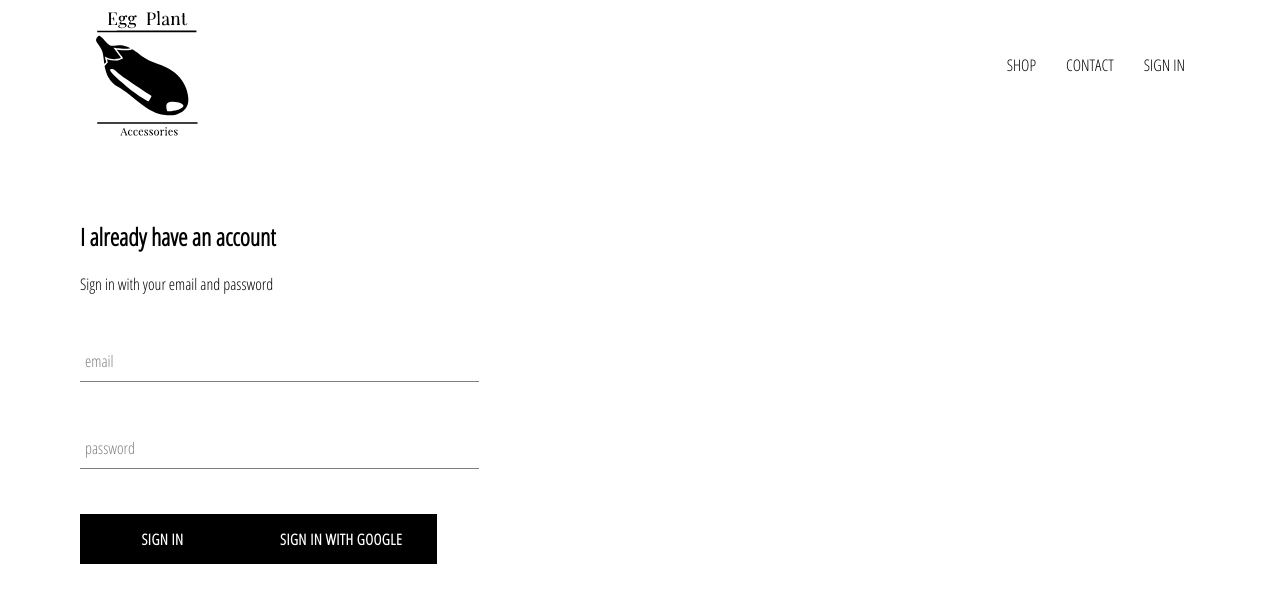
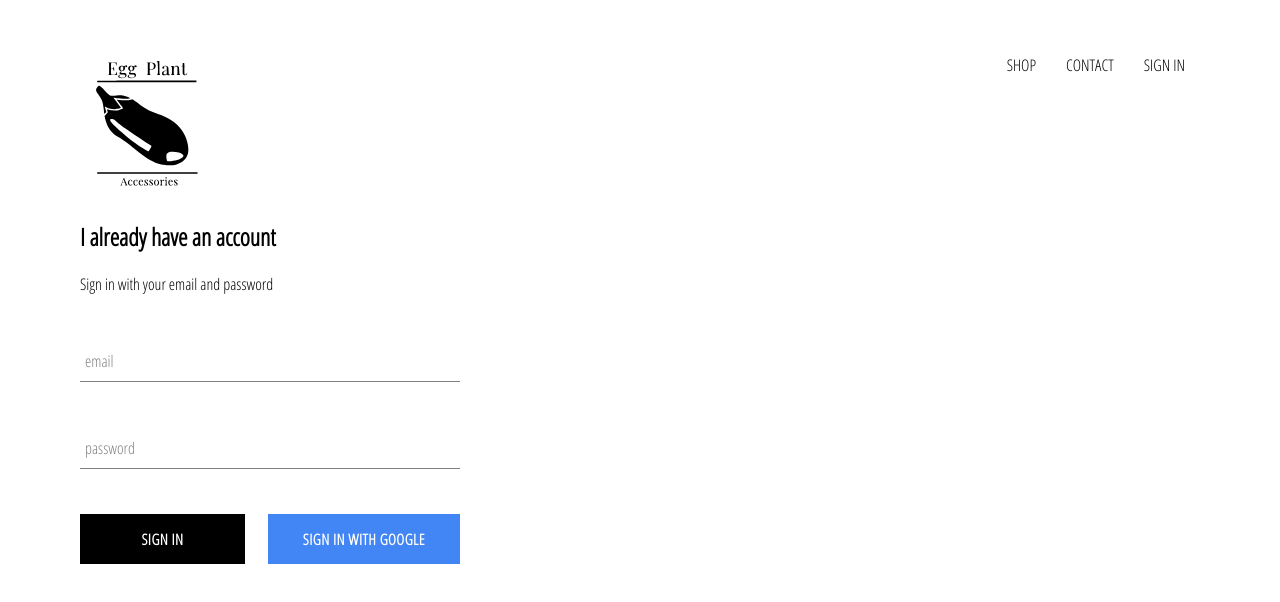
Before and after one commit to ipaullly/Dee-Accessories-React, a React app: page /signin in a window 1280 px wide. Shown: the top 602 px of the page. Built offline with nearby package versions, Linux system fonts and the light colour scheme; no server answers.

Commit message:
- Add firebase integration. - Add sign-in button for google sign in. - Add google sign-in styling.

```diff
--- a/src/App.js
+++ b/src/App.js
@@ -7,12 +7,34 @@ import HomePage from './pages/homepage/homepage.component';
 import ShopPage from './pages/shop-page/shop-page.component';
 import SignInSignUp from './pages/sign-in-sign-up-page/sign-in-sign-up.component';
 import Header from './components/header/header.component';
+import { auth } from './firebase/firebase.utils';
 
 class App extends Component {
+  constructor(props) {
+    super(props);
+
+    this.state = {
+      currentUser: null
+    };
+  }
+
+  unsubscribeFromAuth = null
+
+  componentDidMount() {
+    this.unsubscribeFromAuth = auth.onAuthStateChanged(user => {
+      this.setState({ currentUser: user });
+    });
+  }
+
+  componentWillUnmount() {
+    this.unsubscribeFromAuth();
+  }
+
   render() {
+    const { currentUser } = this.state;
     return (
       <div>
-        <Header />
+        <Header currentUser={currentUser}/>
         <Switch>
           <Route exact path='/' component={HomePage}/>
           <Route path='/shop' component={ShopPage}/>
--- a/src/components/custom-button/custom-button.component.jsx
+++ b/src/components/custom-button/custom-button.component.jsx
@@ -2,8 +2,8 @@ import React from 'react';
 
 import './custom-button.styles.scss';
 
-const CustomButton = ({ children, ...otherProps }) => (
-  <button className='custom-button' {...otherProps}>
+const CustomButton = ({ children, isGoogleSignIn, ...otherProps }) => (
+  <button className={`${isGoogleSignIn? 'google-sign-in': ''} custom-button`} {...otherProps}>
     {children}
   </button>
 )
--- a/src/components/custom-button/custom-button.styles.scss
+++ b/src/components/custom-button/custom-button.styles.scss
@@ -19,4 +19,14 @@
     color: black;
     border: 1px solid black;
   }
+
+  &.google-sign-in {
+    background-color: #4285f4;
+    color: white;
+
+    &:hover {
+      background-color: #357ae8;
+      border: none;
+    }
+  }
 }
--- a/src/components/header/header.component.jsx
+++ b/src/components/header/header.component.jsx
@@ -1,11 +1,12 @@
 import React from 'react';
 import { Link } from 'react-router-dom';
+import { auth } from '../../firebase/firebase.utils';
 
 import Logo from '../../assets/logo';
 
 import './header.styles.scss';
 
-const Header = () => {
+const Header = ({ currentUser }) => {
   return (
     <div className='header'>
       <Link className='logo-container' to='/'>
@@ -18,9 +19,16 @@ const Header = () => {
         <Link className='option' to="/shop">
           CONTACT
         </Link>
-        <Link className='option' to="/signin">
-          SIGN IN
-        </Link>
+        {currentUser? (
+          <div className="option" onClick={() => auth.signOut()}>
+            SIGN OUT
+          </div>
+          ) : (
+          <Link className='option' to="/signin">
+            SIGN IN
+          </Link>
+          )
+        }
       </div>
     </div>
   )
--- a/src/components/sign-in/sign-in.component.jsx
+++ b/src/components/sign-in/sign-in.component.jsx
@@ -50,8 +50,10 @@ class SignIn extends Component {
             label='password'
             required
           />
-          <CustomButton type='submit'> sign in </CustomButton>
-          <CustomButton onClick={signInWithGoogle}> sign in with google </CustomButton>
+          <div className="buttons">
+            <CustomButton type='submit'> sign in </CustomButton>
+            <CustomButton onClick={signInWithGoogle} isGoogleSignIn> sign in with google </CustomButton>
+          </div>
         </form>
       </div>
     );
--- a/src/components/sign-in/sign-in.styles.scss
+++ b/src/components/sign-in/sign-in.styles.scss
@@ -1,9 +1,14 @@
 .sign-in {
-  width: 30vw;
+  width: 380px;
   display: flex;
   flex-direction: column;
 
   .title {
     margin: 10px 0;
   }
+
+  .buttons {
+    display: flex;
+    justify-content: space-between;
+  }
 }
--- a/src/firebase/firebase.utils.js
+++ b/src/firebase/firebase.utils.js
@@ -1,4 +1,4 @@
-import firebase, { initializeApp } from 'firebase/app';
+import firebase from 'firebase/app';
 import 'firebase/firestore';
 import 'firebase/auth';
 
--- a/src/index.css
+++ b/src/index.css
@@ -8,3 +8,7 @@ a {
   text-decoration: none;
   color: black;
 }
+
+* {
+  box-sizing: border-box;
+}
```
